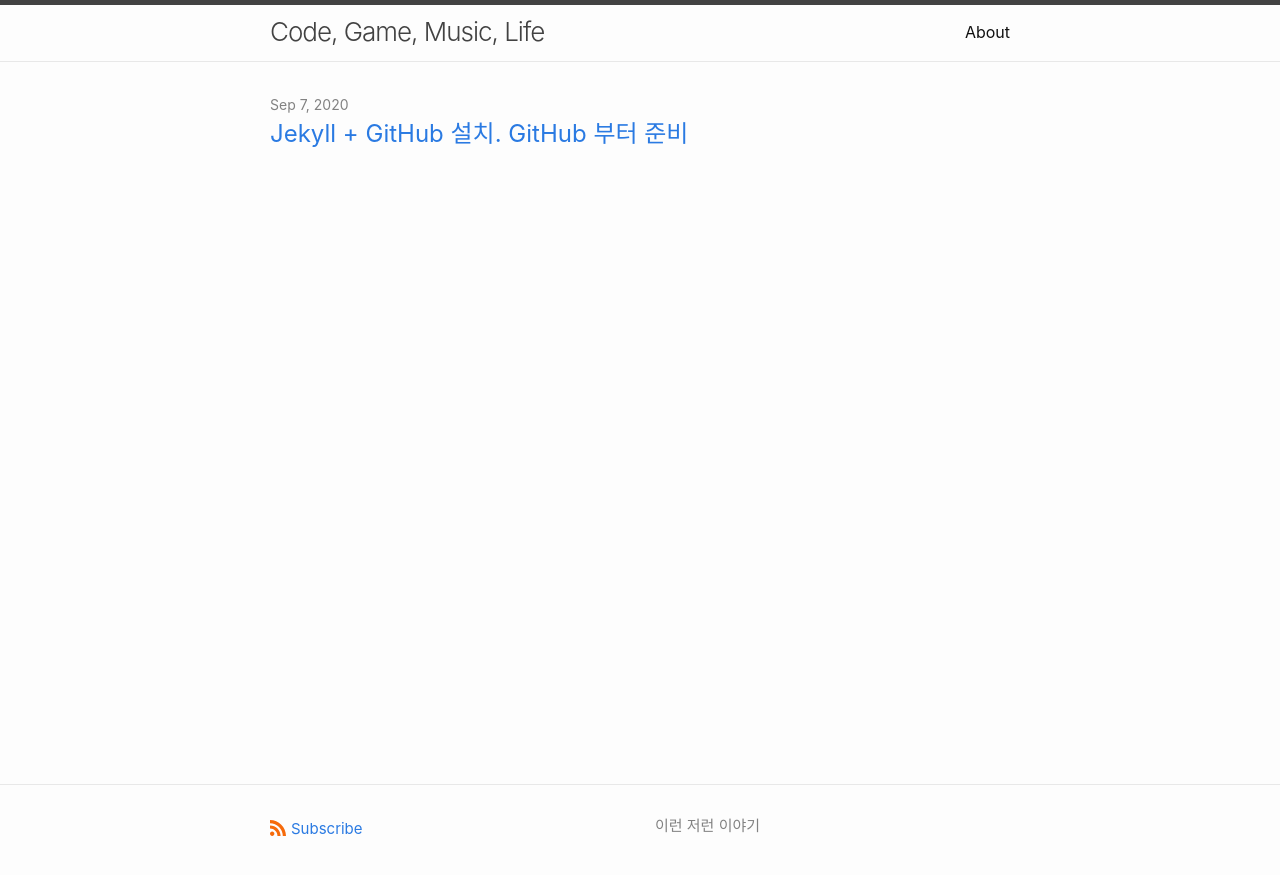
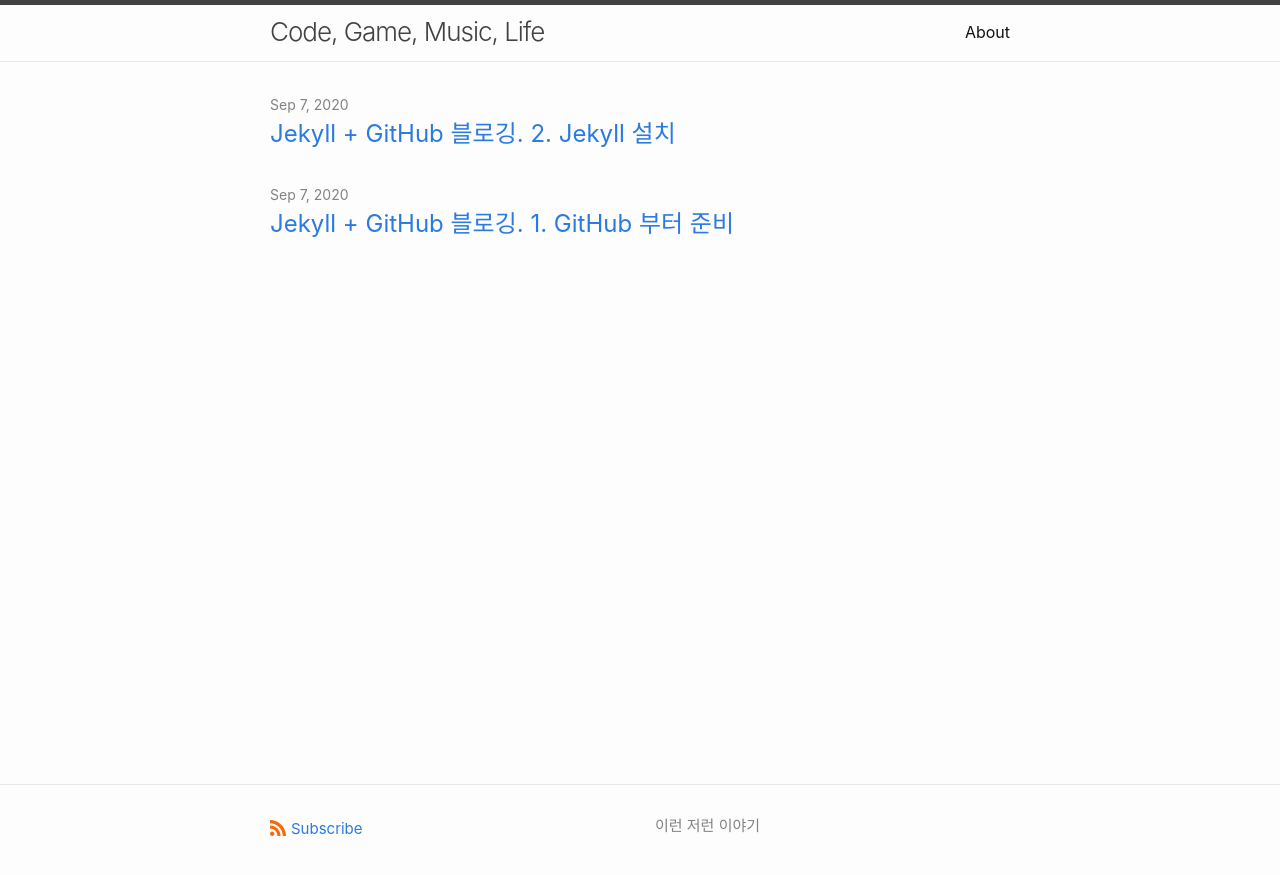
Before and after one commit to parkpd/parkpd.github.io, a Jekyll site: the page built from index.markdown, in a window 1280 px wide. Shown: the top 875 px of the page. Built offline with Jekyll 4.4.1, drawn with Linux system fonts in a browser that asks for light colours; some of the changed lines change nothing that is shown.

Commit message:
jekyll 설치 글

```diff
--- a/_posts/2020-09-07-how-to-jekyll-github.md
+++ b/_posts/2020-09-07-how-to-jekyll-github.md
@@ -1,6 +1,6 @@
 ---
 layout: post
-title: "Jekyll + GitHub 설치. GitHub 부터 준비"
+title: "Jekyll + GitHub 블로깅. 1. GitHub 부터 준비"
 date: 2020-09-07 17:52:18 +0900
 categories: jekyll install
 ---
--- /dev/null
+++ b/_posts/2020-09-07-how-to-jekyll-install.md
@@ -0,0 +1,31 @@
+---
+layout: post
+title: "Jekyll + GitHub 블로깅. 2. Jekyll 설치"
+date: 2020-09-07 17:52:18 +0900
+categories: jekyll install
+---
+Windows 기준으로 Jekyll + GitHub 블로깅을 하기 위한 준비과정을 정리한다.
+# Ruby 설치
+https://rubyinstaller.org/downloads/ 에서 Ruby+Devkit 2.7.1-1 (x64) 설치.
+> Ruby Installer2 for Windows 에서는 3 - MSYS2 and MINGW development toolchain 을 선택했다.
+> gem 설치가 꼬이면 Ruby 를 uninstall 해서 gem 를 리셋한 뒤에 다시 Ruby Installer2 를 설치한다.
+
+Git Bash 에서 parkpd.github.io 폴더로 이동
+$ gem install bundler : bundler (2.1.4) 가 설치된다.(gem list 해보면 이미 bundler (2.1.4) 가 설치되어 있겠지만...)
+[GitHub Pages - Dependency versions](https://pages.github.com/versions) 를 보면 jekyll 3.9.0 으로 되어 있다.
+$ gem install jekyll -v 3.9.0
+> $ gem install jekyll : 버전 지정하지 않으면 jekyll (4.1.1) 이 설치되는데 내가 해 봤을 때는 dependency 오류가 발생했다. gem 에 익숙하다면 해결할 수 있겠지만...
+
+$ jekyll -v 했을 때 오류가 발생한다면
+> $ bundle update : 필요한 다른 gem 을 설치한다.
+> $ jekyll -v 했을 때 정상 실행되는지부터 확인. jekyll 3.9.0
+
+Gemfile 을 열어서 \# gem "jekyll", "~> 3.9.0" 으로 주석 처리하고, gem "github-pages", group: :jekyll_plugins 으로 주석 제거한 뒤 저장한다.
+$ gem install github-pages
+$ bundle update
+이 때부터 $ jekyll -v 발생하면 그냥 $ bundle exec 를 앞에 붙여서 $ bundle exec jekyll -v 으로 실행한다.
+
+$ bundle exec jekyll build
+$ bundle exec jekyll serve --watch
+
+웹브라우저로 http://localhost:4000/ 에 접속해 블로그가 잘 보이는지 확인한다. --watch 옵션을 주면 변경사항이 실시간으로 반영된다.
```
